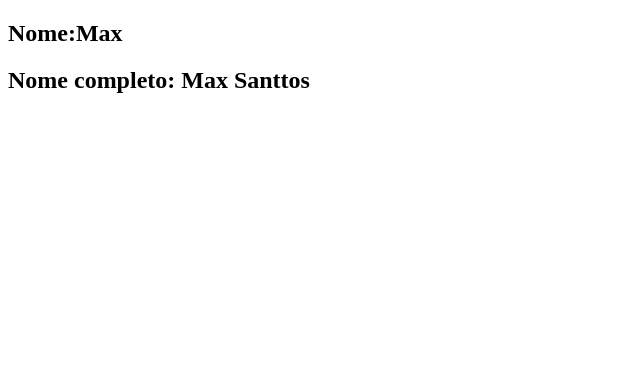
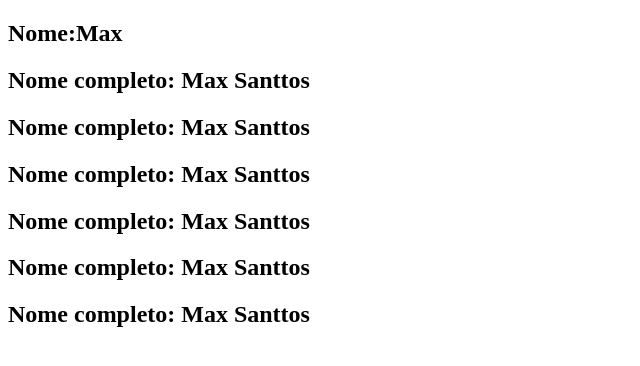
Before and after one commit to maxsanttos/Curso-Vuejs, a plain HTML site: page Curso-Vuejs-master/Computed_Properties-Vs_Methods/index.html in a window 1280 px wide. Shown: the whole page, without its empty margins (0-640 px from the left). Drawn offline with nearby package versions, Linux system fonts and the light colour scheme.

Commit message:
atualizaçao

```diff
--- a/Curso-Vuejs-master/Computed_Properties-Vs_Methods/index.html
+++ b/Curso-Vuejs-master/Computed_Properties-Vs_Methods/index.html
@@ -10,6 +10,12 @@
     <div id="computed">
         <h2>Nome:{{person.firstName}} </h2>
         <h2>Nome completo: {{ fullName }}</h2>
+        <h2>Nome completo: {{ fullName }}</h2>
+        <h2>Nome completo: {{ fullName }}</h2>
+        <h2>Nome completo: {{ fullName }}</h2>
+        <h2>Nome completo: {{ fullName }}</h2>
+        <h2>Nome completo: {{ getFullName() }}</h2>
+
     </div>
     <script src="https://cdn.jsdelivr.net/npm/vue@2.6.14"></script>
     <script>
@@ -22,8 +28,15 @@
                 }
 
             },
+            methods: {
+                getFullName: function(){
+                    console.log("Methods")
+                    return `${this.person.firstName} ${this.person.lastName}`
+                }
+            },
             computed: {
                 fullName: function () {
+                    console.log("Computed")
                     return `${this.person.firstName} ${this.person.lastName}`
 
                 }
```
